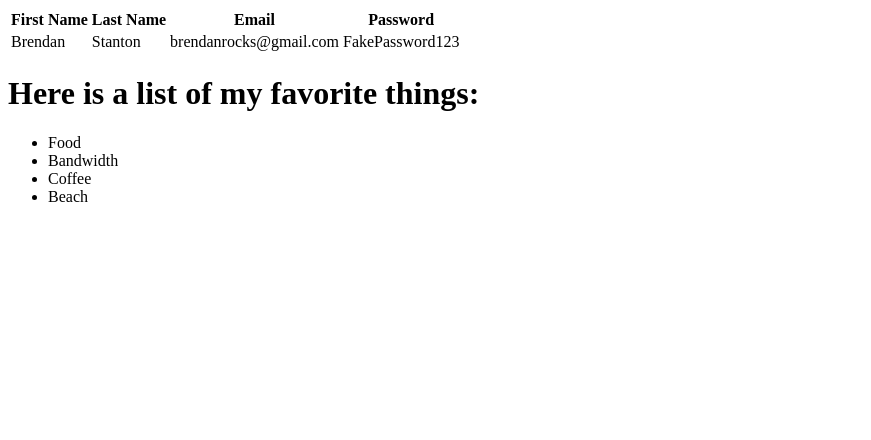
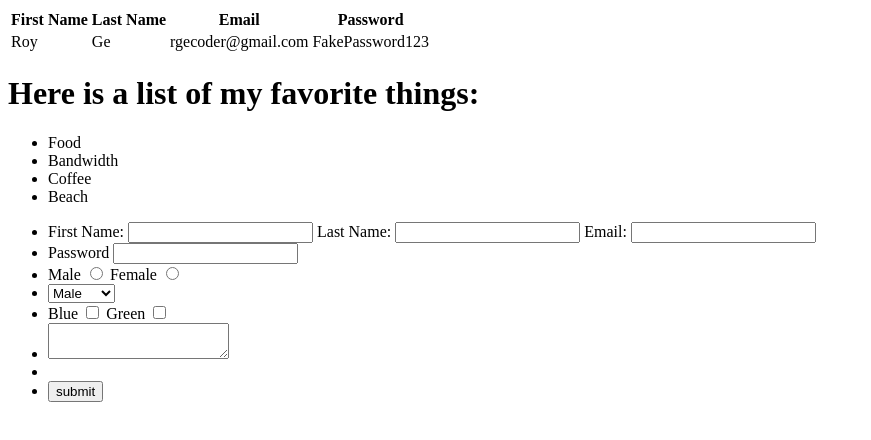
Before and after one commit to rgecoder/html, a plain HTML site: page practice/index.html in a window 1280 px wide. Shown: the whole page, without its empty margins (0-871 px from the left). Drawn offline with Linux system fonts and the light colour scheme.

Commit message:
forms practice

```diff
--- a/practice/index.html
+++ b/practice/index.html
@@ -12,9 +12,9 @@
             </thead>
             <tbody>
                 <tr>
-                    <td>Brendan</td>
-                    <td>Stanton</td>
-                    <td>brendanrocks@gmail.com</td>
+                    <td>Roy</td>
+                    <td>Ge</td>
+                    <td>rgecoder@gmail.com</td>
                     <td> FakePassword123 </td>
                 </tr>
             </tbody>
@@ -25,6 +25,65 @@
         <li>Bandwidth</li>
         <li>Coffee</li>
         <li>Beach</li>
-    </ul>
+      </ul>
+      <ul>
+        <li>
+          <label for="first_name">First Name:</label>
+          <input type="text" id="first_name" name="first_name">
+          <label for="last_name">Last Name:</label>
+          <input type="text" id="last_name" name="last_name">
+          <label for="email">Email:</label>
+          <input type="text" id="email" name="email">
+        </li>
+
+        <li>
+          <label for="password">Password</label>
+          <input type="password" id="password" name="password">
+        </li>
+
+        <li>
+          <label for="male">Male</label>
+          <input type="radio" id="male" name="gender" value="male">
+          <label for="female">Female</label>
+          <input type="radio" id="female" name="gender" value="female">
+        </li>
+
+        <li>
+          <select name="gender">
+            <option value="male">Male</option>
+            <option value="female">Female</option>
+            <option value="decline">Decline</option>
+          </select>
+        </li>
+
+        <li>
+          <label for="blue">Blue</label>
+          <input type="checkbox" id="blue" name="color" value="blue">
+          <label for="green">Green</label>
+          <input type="checkbox" id="green" name="green" value="green">
+        </li>
+
+        <li>
+          <textarea name="description"></textarea>
+        </li>
+
+        <li>
+          <input type="hidden" name="id" value="7">
+        </li>
+
+        <li>
+          <input type="submit" value="submit">
+        </li>
+
+
+
+
+
+
+
+      </ul>
+
+
+
     </body>
 </html>
```
